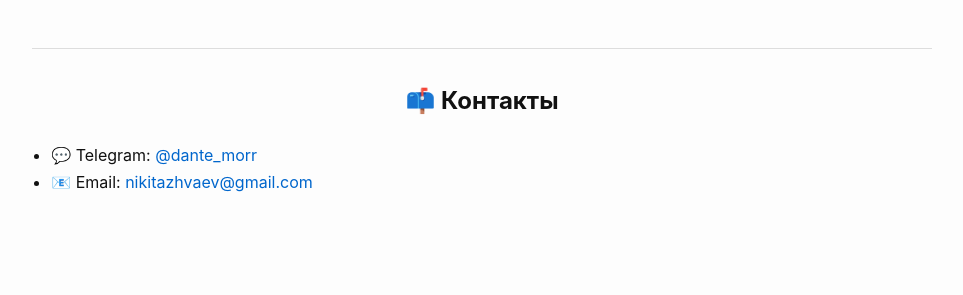
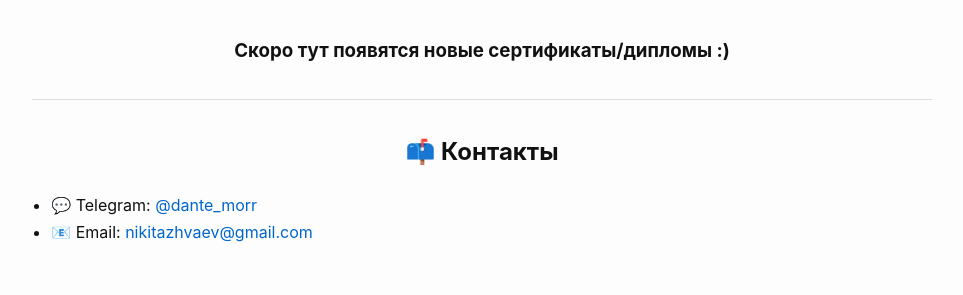
Before and after one commit to dantemorrigan/zhvaev-portfolio, a plain HTML site: page index.html in a window 1280 px wide. Shown: the part 3879-4174 px from the top of the page, without its empty margins (158-1121 px from the left). Before the commit the page ends 4123 px from the top, so only its background shows below. Drawn offline with Linux system fonts and the light colour scheme.

Commit message:
new title

```diff
--- a/index.html
+++ b/index.html
@@ -191,7 +191,7 @@
   <h2>📎 Дипломы и сертификаты</h2>
   <img class="cert" src="https://github.com/user-attachments/assets/3d56c482-63f4-4731-9f93-fee118d1cf10" alt="Сертификат 1" />
   <img class="cert" src="https://github.com/user-attachments/assets/bf1ac23e-a168-4292-977e-4bbd499c4426" alt="Сертификат 2" />
-
+  <h3>Скоро тут появятся новые сертификаты/дипломы :)</h3>
   <hr />
 
   <h2>📫 Контакты</h2>
```
